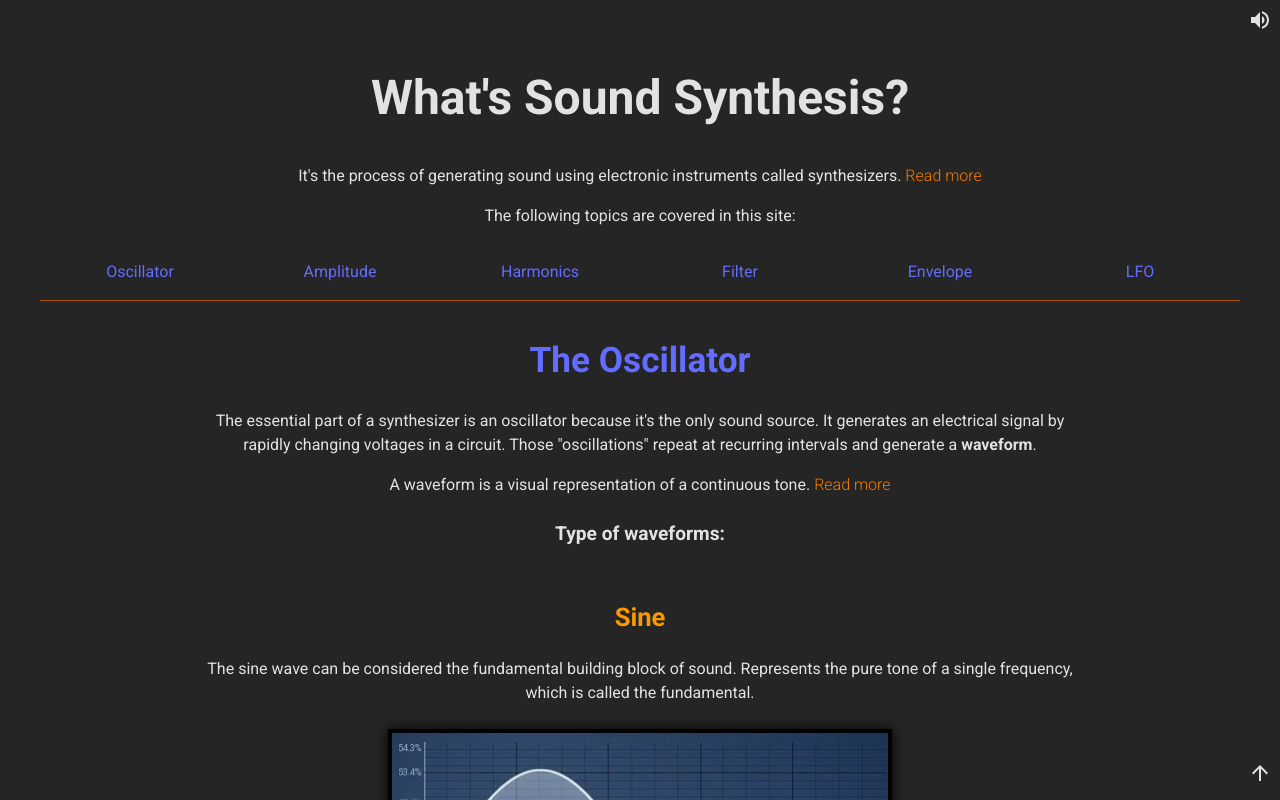
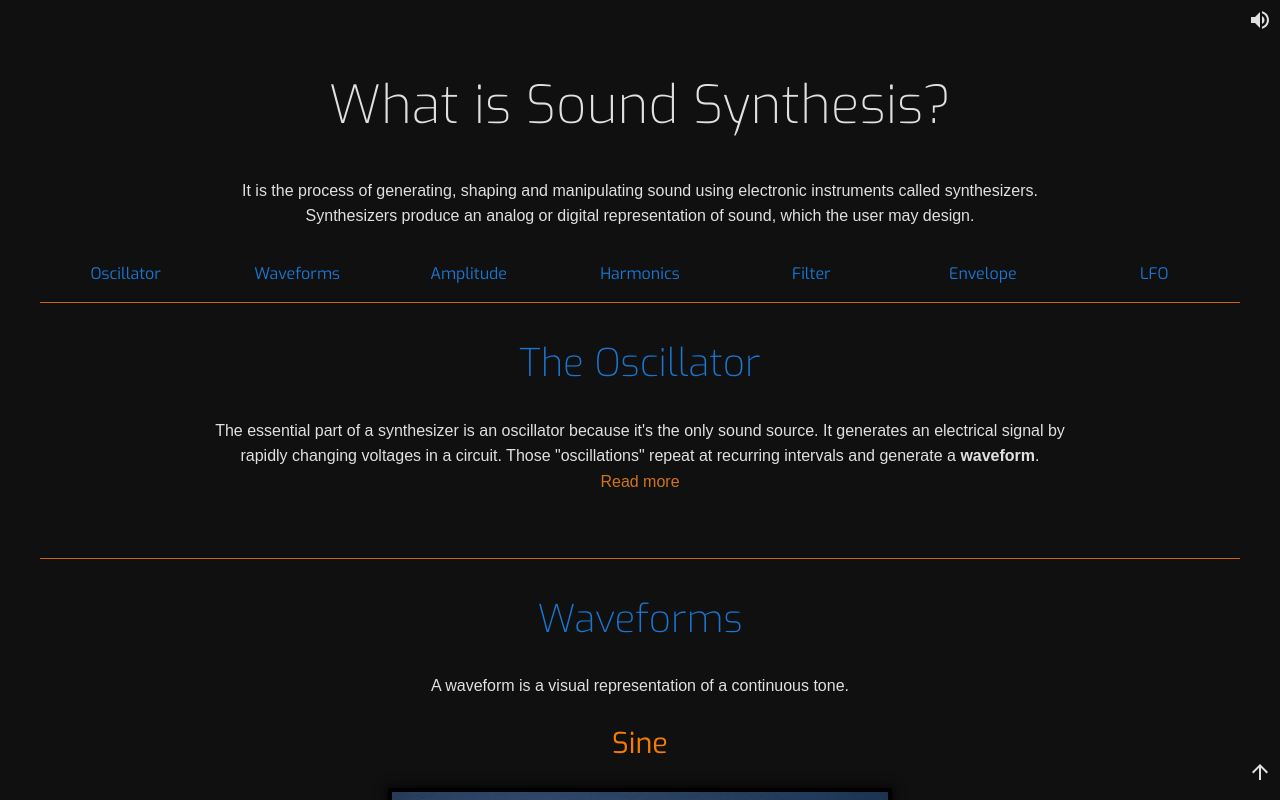
Before and after one commit to aloifran/SoundSynthesis, a React (Vite) app: page / in a window 1280 px wide. Shown: the top 800 px of the page. Built offline with nearby package versions, Linux system fonts and the light colour scheme.

Commit message:
styling changes

```diff
--- a/index.html
+++ b/index.html
@@ -2,14 +2,11 @@
 <html lang="en">
     <head>
         <meta charset="UTF-8" />
+        <link rel="preconnect" href="https://fonts.googleapis.com" />
+        <link rel="preconnect" href="https://fonts.gstatic.com" crossorigin />
         <link
-            rel="icon"
-            type="image/png"
-            href="https://www.flaticon.com/free-icons/sine"
-        />
-        <link
+            href="https://fonts.googleapis.com/css2?family=Exo:wght@200;400&display=swap"
             rel="stylesheet"
-            href="https://fonts.googleapis.com/css?family=Roboto:300,400,500,700&display=swap"
         />
         <meta name="viewport" content="width=device-width, initial-scale=1.0" />
         <title>Sound Synthesis</title>
--- a/src/App.css
+++ /dev/null
@@ -1,6 +0,0 @@
-#root {
-    max-width: 1280px;
-    margin: 0 auto;
-    padding: 2rem;
-    text-align: center;
-}
--- a/src/App.tsx
+++ b/src/App.tsx
@@ -1,4 +1,3 @@
-import "./App.css";
 import { Link } from "react-router-dom";
 import { HashLink } from "react-router-hash-link";
 import { Player } from "./components/Player/Player";
@@ -15,24 +14,31 @@ function App() {
                 <ArrowUpwardIcon />
             </HashLink>
             <nav>
-                <h1>What's Sound Synthesis?</h1>
+                <h1>What is Sound Synthesis?</h1>
                 <p>
-                    It's the process of generating sound using electronic
-                    instruments called synthesizers.{" "}
-                    <Link
+                    It is the process of generating, shaping and manipulating
+                    sound using electronic instruments called synthesizers.
+                    <br />
+                    Synthesizers produce an analog or digital representation of
+                    sound, which the user may design.
+                    {/* <Link
                         className="link-small"
                         target="_blank"
                         to="https://en.wikibooks.org/wiki/Sound_Synthesis_Theory/Introduction"
                     >
                         Read more
-                    </Link>
+                    </Link> */}
                 </p>
-                <p>The following topics are covered in this site:</p>
 
                 <List sx={{ display: "flex" }}>
                     <ListItem id="li">
                         <HashLink smooth to={"/#oscillator"}>
                             Oscillator
+                        </HashLink>
+                    </ListItem>
+                    <ListItem id="li">
+                        <HashLink smooth to={"/#waveforms"}>
+                            Waveforms
                         </HashLink>
                     </ListItem>
                     <ListItem id="li">
@@ -77,10 +83,7 @@ function App() {
                         electrical signal by rapidly changing voltages in a
                         circuit. Those "oscillations" repeat at recurring
                         intervals and generate a <strong>waveform</strong>.
-                    </p>
-                    <p>
-                        A waveform is a visual representation of a continuous
-                        tone.{" "}
+                        <br />
                         <Link
                             className="link-small"
                             target="_blank"
@@ -89,27 +92,52 @@ function App() {
                             Read more
                         </Link>
                     </p>
-                    <h4>Type of waveforms:</h4>
+                </Container>
             </Container>
 
-                <h3>Sine</h3>
+            <Divider id="divider" />
+
+            <Container id="waveforms">
+                <HashLink smooth to={"/#waveforms"}>
+                    <h2>Waveforms</h2>
+                </HashLink>
+
                 <Container className="text">
                     <p>
+                        A waveform is a visual representation of a continuous
+                        tone.
+                    </p>
+
+                    <h3>Sine</h3>
+                    {/* <p>
                         The sine wave can be considered the fundamental building
                         block of sound. Represents the pure tone of a single
                         frequency, which is called the fundamental.
-                    </p>
+                        <br />
+                        All other sounds are composed of sine waves that occur
+                        simultaneously at multiple frequencies, various
+                        amplitudes and phases.
+                    </p> */}
+                    <Player oscillatorType="sine" />
                 </Container>
-                <Player oscillatorType="sine" />
 
+                <Container className="text">
                     <h3>Sawtooth</h3>
+                    {/* <p>The sawtooth wave </p> */}
                     <Player oscillatorType="sawtooth" />
+                </Container>
 
+                <Container className="text">
                     <h3>Triangle</h3>
+                    {/* <p>The triangle wave </p> */}
                     <Player oscillatorType="triangle" />
+                </Container>
 
+                <Container className="text">
                     <h3>Square</h3>
+                    {/* <p>The square wave </p> */}
                     <Player oscillatorType="square" />
+                </Container>
             </Container>
 
             <Divider id="divider" />
@@ -118,8 +146,10 @@ function App() {
                 <HashLink smooth to={"/#amplitude"}>
                     <h2>Amplitude</h2>
                 </HashLink>
-                <p>It's the volume</p>
+                <Container className="text">
+                    <p>It's the volume, or the strength of the waveform.</p>
                     <Player showVolume />
+                </Container>
             </Container>
 
             <Divider id="divider" />
@@ -132,19 +162,17 @@ function App() {
                     <p>
                         Harmonics are vibrations that make soundwaves different
                         from one another. The timbre of a tone.
-                    </p>
-                    <p>
+                        <br />
                         These vibrations are quieter than the original sound
                         (the fundamental frequency) and always in the shape of
                         sine waves, no matter the waveform that produced the
                         sound.
-                    </p>
-                    <p>
+                        <br />
                         Changing the amount or volume of harmonics will change
                         the timbre of the sound.
                     </p>
+                    <Player showPartials showTypes />
                 </Container>
-                <Player showPartials showTypes />
             </Container>
 
             <Divider id="divider" />
@@ -245,9 +273,8 @@ function App() {
                     >
                         Read more
                     </Link>
+                    <Player showEnvelope hideFrequency />
                 </Container>
-
-                <Player showEnvelope hideFrequency />
             </Container>
 
             <Divider id="divider" />
--- a/src/index.css
+++ b/src/index.css
@@ -1,55 +1,64 @@
 :root {
-    font-family: Roboto, "Open Sans", "Helvetica Neue", sans-serif;
-    line-height: 24px;
-    font-weight: 400;
+    font-family: "Exo", sans-serif;
+    line-height: 160%;
 
     color-scheme: light dark;
     color: rgba(255, 255, 255, 0.87);
-    background-color: #252525;
+    background-color: #101010;
+}
 
-    font-synthesis: none;
-    text-rendering: optimizeLegibility;
-    -webkit-font-smoothing: antialiased;
-    -moz-osx-font-smoothing: grayscale;
-    -webkit-text-size-adjust: 100%;
+#root {
+    max-width: 1280px;
+    margin: 0 auto;
+    padding: 2rem;
+    text-align: center;
+}
+
+p {
+    font-family: sans-serif;
 }
 
 h1 {
-    font-size: 3em;
+    font-weight: 200;
+    font-size: 3.3em;
     line-height: 1.1;
 }
 
 h2 {
-    font-size: 2.2em;
+    font-weight: 200;
+    font-size: 2.4em;
     line-height: 1.1;
 }
 
 h3 {
-    font-size: 1.6em;
+    font-weight: 400;
+    font-size: 1.8em;
     line-height: 1.1;
-    color: #fa9900;
+    color: #f57c00;
 }
 
 h4 {
-    font-size: 1.2em;
+    font-weight: 400;
+    font-size: 1.4em;
     line-height: 1.1;
 }
 
 a {
-    color: #646cff;
+    color: #1976d2;
+
     text-decoration: inherit;
 }
 a:hover {
-    color: #535bf2;
+    color: #0f68c2;
 }
 
 .link-small {
     font-weight: 300;
-    color: #f57c00;
+    color: #ce741b;
     text-decoration: inherit;
 }
 .link-small:hover {
-    color: #cf6801;
+    color: #b76412;
 }
 
 body {
@@ -119,7 +128,7 @@ img {
 
 #divider-top {
     margin-bottom: 2.5em;
-    border-color: #cf6801c0;
+    border-color: #cf6801;
 }
 
 #li {
```
Lines whose indentation alone changed are shown as unchanged.
